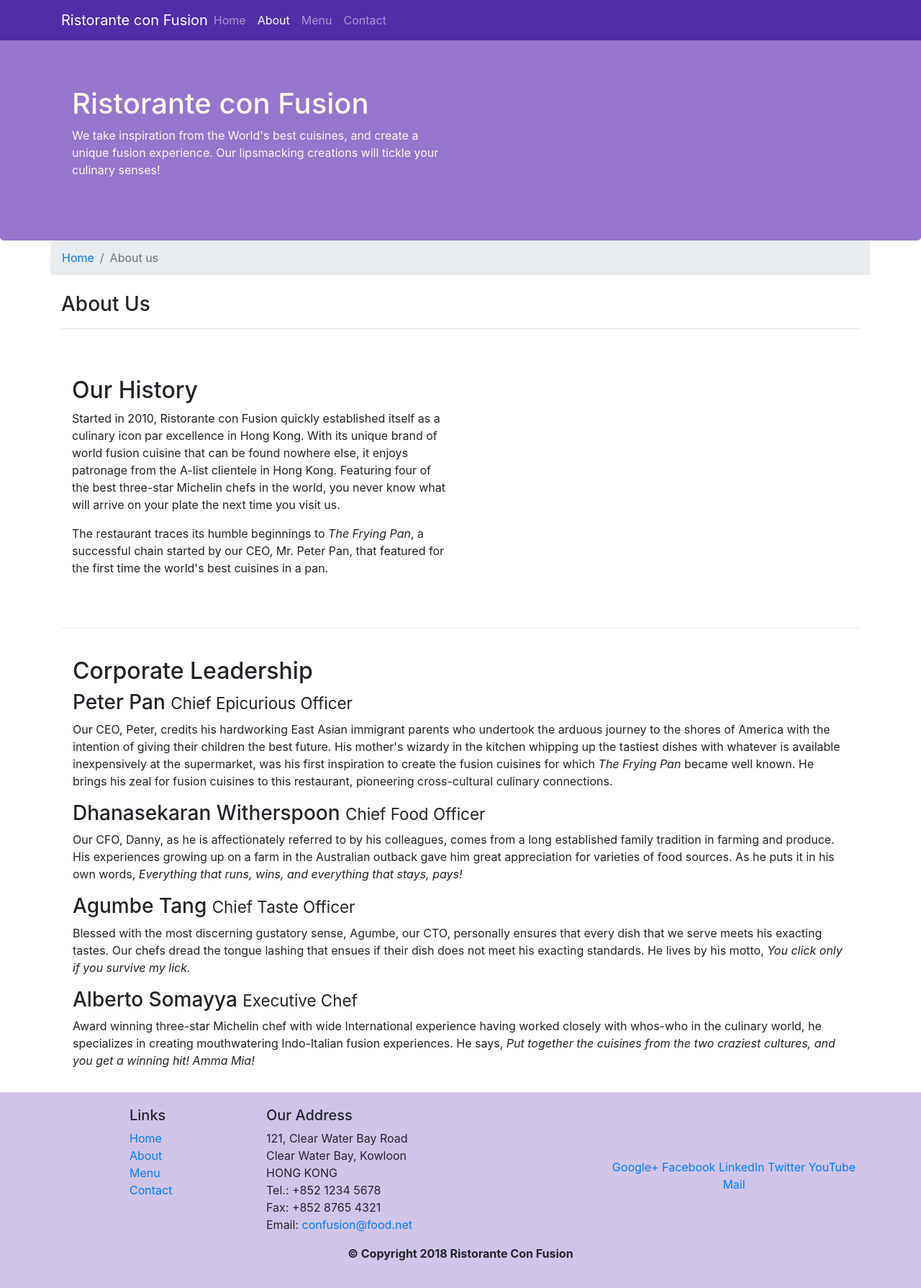
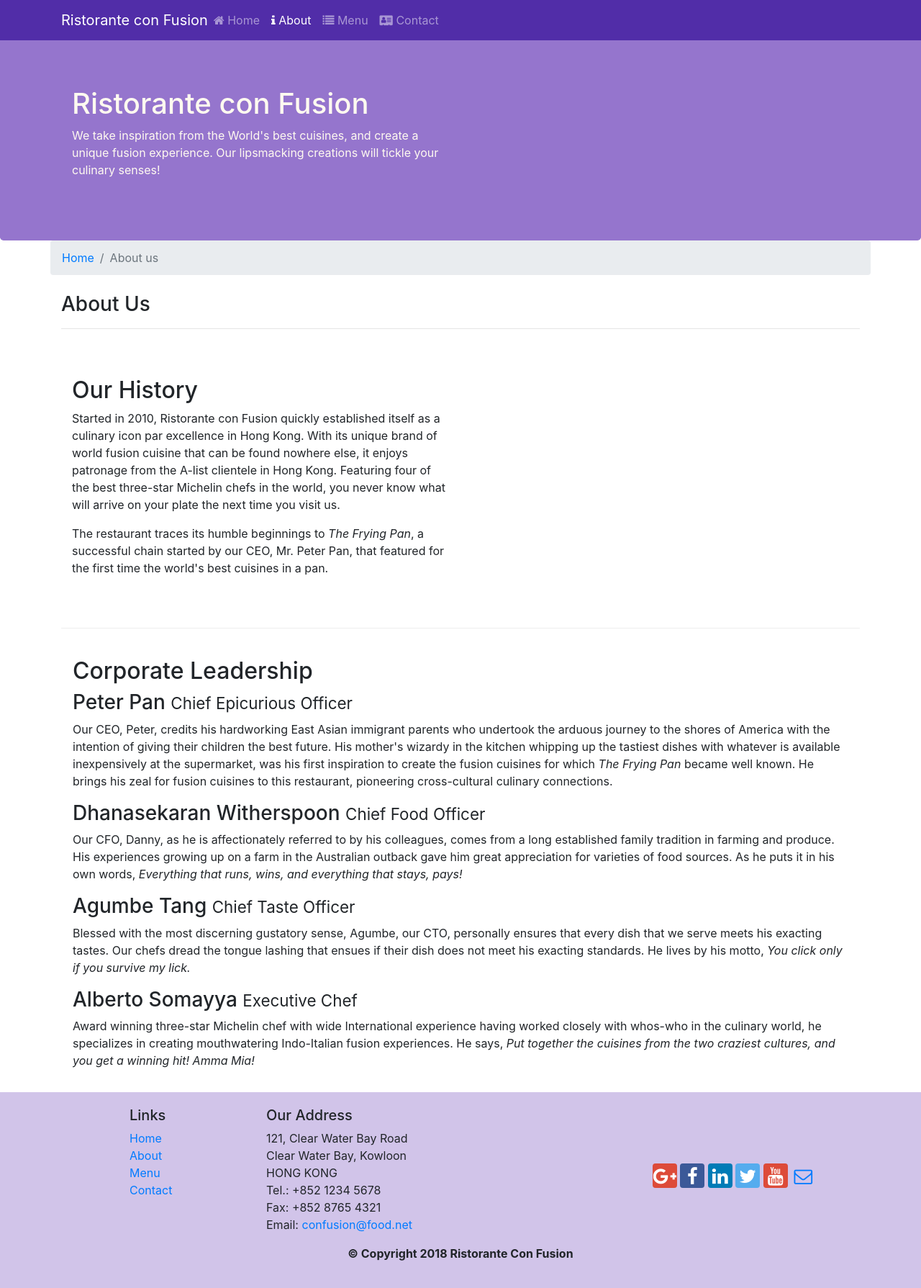
Before and after one commit to saurabhpathak072/Bootstrap-setup, a website: page aboutus.html in a window 1280 px wide. Shown: the whole page at 72% size. Drawn offline with nearby package versions, Linux system fonts and the light colour scheme.

Commit message:
icon-fonts

```diff
--- a/aboutus.html
+++ b/aboutus.html
@@ -6,6 +6,12 @@
         <meta charset="utf-8">
         <meta name="viewport" content="width=device-width, initial-scale=1, shrink-to-fit=no">
         <meta http-equiv="x-ua-compatible" content="ie=edge">
+
+        <!-- link Font-awesome -->
+        <link rel="stylesheet" href="node_modules/font-awesome/css/font-awesome.min.css">
+
+        <!-- link bootstrap-social css -->
+        <link rel="stylesheet" href="node_modules/bootstrap-social/bootstrap-social.css">
 
         <!-- Bootstrap CSS -->
         <link rel="stylesheet" href="node_modules/bootstrap/dist/css/bootstrap.min.css">
@@ -24,10 +30,16 @@
                 <a href="./index.html" class="navbar-brand mr-auto">Ristorante con Fusion</a>
                 <div class="collapse navbar-collapse" id="Navbar">
                     <ul class="navbar-nav mr-auto">
-                        <li class="nav-item"><a href="./index.html" class="nav-link">Home</a></li>
-                        <li class="nav-item active"><a href="./aboutus.html" class="nav-link">About</a></li>
-                        <li class="nav-item"><a href="#" class="nav-link">Menu</a></li>
-                        <li class="nav-item"><a href="#" class="nav-link">Contact</a></li>
+                        <li class="nav-item "><a href="./index.html" class="nav-link"><span class="fa fa-home"></span>
+                                Home</a></li>
+                        <li class="nav-item active"><a href="./aboutus.html" class="nav-link"><span
+                                    class="fa fa-info"></span>
+                                About</a></li>
+                        <li class="nav-item"><a href="#" class="nav-link"><span class="fa fa-list"></span> Menu</a>
+                        </li>
+                        <li class="nav-item"><a href="#" class="nav-link"><span class="fa fa-address-card"></span>
+                                Contact</a>
+                        </li>
                     </ul>
                 </div>
 
@@ -136,12 +148,17 @@
                     </div>
                     <div class="col-12 col-sm-4 align-self-center">
                         <div class="text-center">
-                            <a href="http://google.com/+">Google+</a>
-                            <a href="http://www.facebook.com/profile.php?id=">Facebook</a>
-                            <a href="http://www.linkedin.com/in/">LinkedIn</a>
-                            <a href="http://twitter.com/">Twitter</a>
-                            <a href="http://youtube.com/">YouTube</a>
-                            <a href="mailto:">Mail</a>
+                            <a class="btn btn-social-icon btn-google" href="http://google.com/+"><i
+                                    class="fa fa-google-plus fa-lg"></i></a>
+                            <a class="btn btn-social-icon btn-facebook"
+                                href="http://www.facebook.com/profile.php?id="><i class="fa fa-facebook fa-lg"></i></a>
+                            <a class="btn btn-social-icon btn-linkedin" href="http://www.linkedin.com/in/"><i class="fa fa-linkedin
+                                 fa-lg"></i></a>
+                            <a class="btn btn-social-icon btn-twitter" href="http://twitter.com/"><i
+                                    class="fa fa-twitter fa-lg"></i></a>
+                            <a class="btn btn-social-icon btn-google" href="http://youtube.com/"><i
+                                    class="fa fa-youtube fa-lg"></i></a>
+                            <a class="btn btn-social-icon " href="mailto:"><i class="fa fa-envelope-o fa-lg"></i></a>
                         </div>
                     </div>
                 </div>
--- a/package.json
+++ b/package.json
@@ -15,6 +15,8 @@
   },
   "dependencies": {
     "bootstrap": "^4.0.0",
+    "bootstrap-social": "^5.1.1",
+    "font-awesome": "^4.7.0",
     "jquery": "^3.3.1",
     "popper.js": "^1.12.9"
   }
```
Also changed, not shown: index.html (+30 -13 lines), 1 other file.
